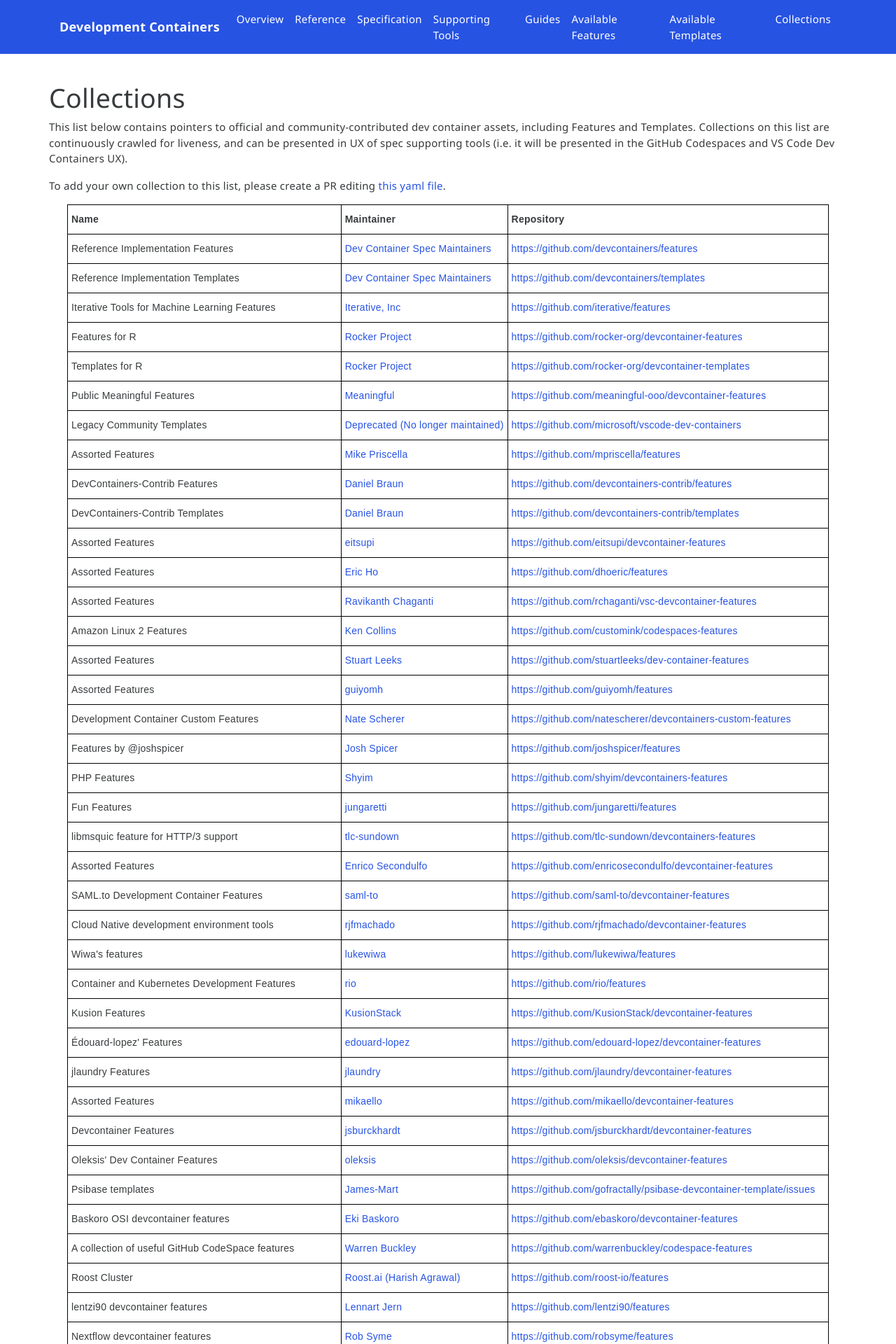
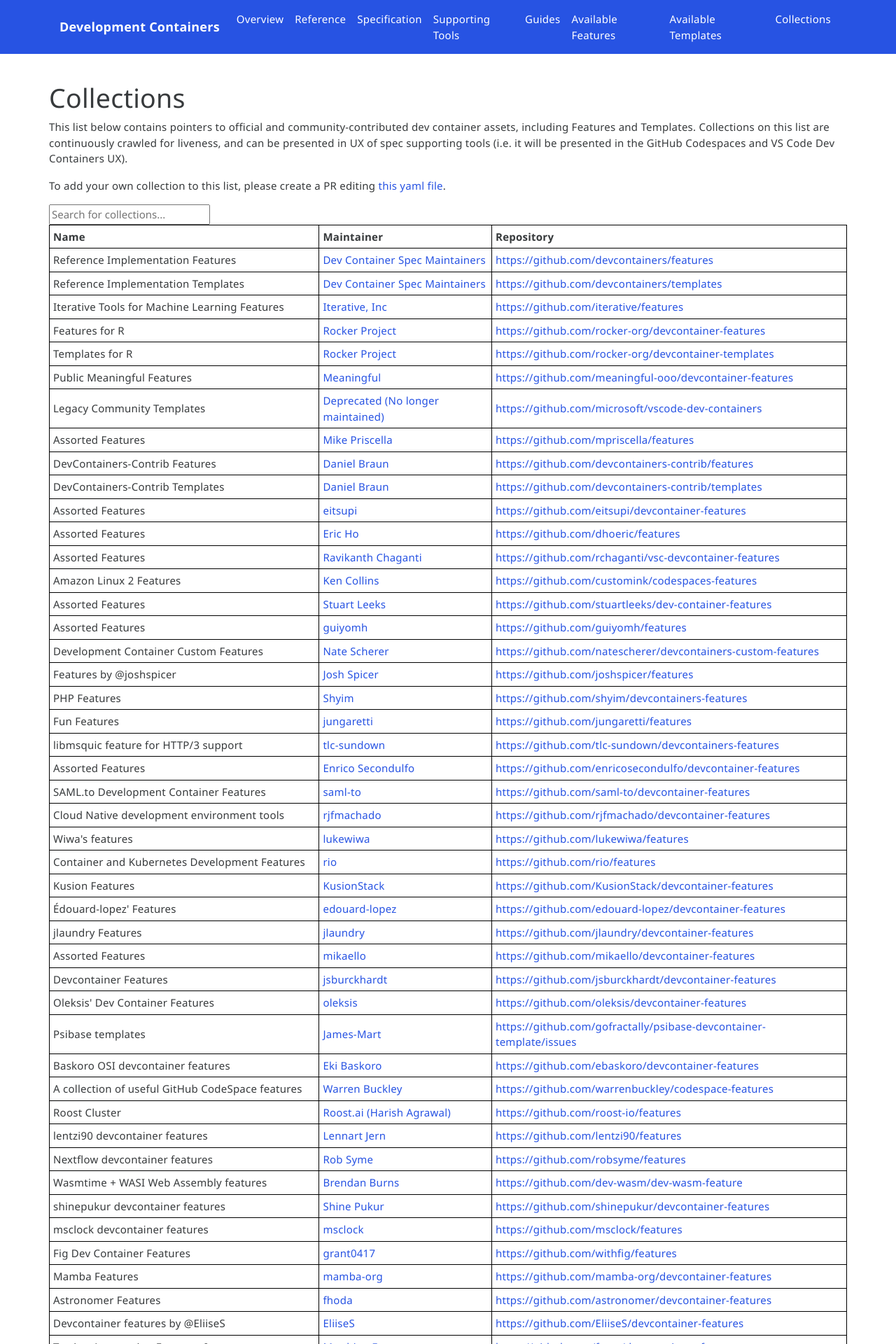
Before and after one commit to devcontainers/devcontainers.github.io, a Jekyll site: the page built from collections.html, in a window 1280 px wide. Shown: the top 1920 px of the page at 70% size. Built offline with Jekyll 4.4.1, drawn with Linux system fonts in a browser that asks for light colours; nearby versions of some CDN libraries; comment, search, counter and statistics services are not loaded.

Commit message:
Add search functionality and style to collection table

```diff
--- a/collections.html
+++ b/collections.html
@@ -17,17 +17,55 @@
         href="https://github.com/devcontainers/devcontainers.github.io/blob/gh-pages/_data/collection-index.yml">this
         yaml file</a>.
 </p>
-<tr>
-    <td class="tg-0lax"><b>Name</b></b></td>
-    <td class="tg-0lax"><b>Maintainer</b></td>
-    <td class="tg-0lax"><b>Repository</b></td>
-</tr>
 
-{% for c in site.data.collection-index %}
-<tr>
-    <td class="tg-0lax">{{ c.name }}</td>
-    <td class="tg-0lax"><a rel="nofollow" href="{{ c.contact | strip_html  }}">{{ c.maintainer | strip_html }}</a></td>
-    <td class="tg-0lax"><a rel="nofollow" href="{{ c.repository | strip_html  }}">{{ c.repository | strip_html }}</a>
-    </td>
-</tr>
-{% endfor %}
+<input type="text" id="searchInput" onkeyup="filterTable()" placeholder="Search for collections...">
+
+<table id="collectionTable">
+    <thead>
+        <tr>
+            <th><b>Name</b></th>
+            <th><b>Maintainer</b></th>
+            <th><b>Repository</b></th>
+        </tr>
+    </thead>
+    <tbody>
+        {% for c in site.data.collection-index %}
+        <tr>
+            <td>{{ c.name }}</td>
+            <td><a rel="nofollow" href="{{ c.contact | strip_html }}">{{ c.maintainer | strip_html }}</a></td>
+            <td><a rel="nofollow" href="{{ c.repository | strip_html }}">{{ c.repository | strip_html }}</a></td>
+        </tr>
+        {% endfor %}
+    </tbody>
+</table>
+
+<script>
+    function filterTable() {
+        var input, filter, table, tr, td, i, txtValue;
+        input = document.getElementById("searchInput");
+        filter = input.value.toUpperCase();
+        table = document.getElementById("collectionTable");
+        tr = table.getElementsByTagName("tr");
+        for (i = 0; i < tr.length; i++) {
+            td = tr[i].getElementsByTagName("td")[0];
+            if (td) {
+                txtValue = td.textContent || td.innerText;
+                if (txtValue.toUpperCase().indexOf(filter) > -1) {
+                    tr[i].style.display = "";
+                } else {
+                    tr[i].style.display = "none";
+                }
+            }
+        }
+    }
+</script>
+<style>
+    table {
+        border-collapse: collapse;
+        border: 1px solid black;
+    }
+    th, td {
+        border: 1px solid black;
+        padding: 5px;
+    }
+</style>
```
